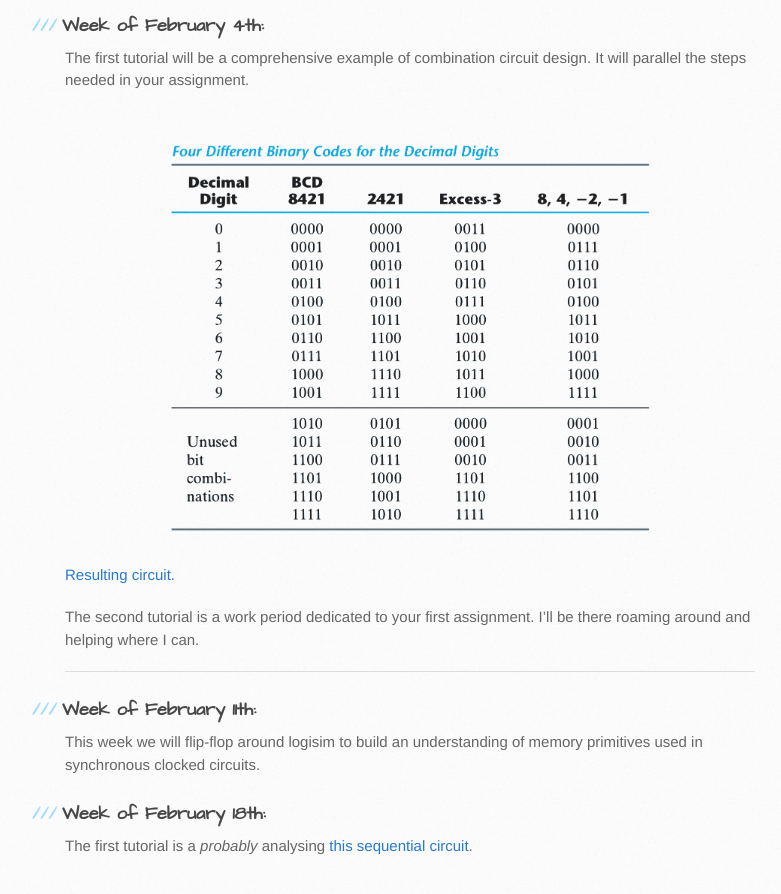
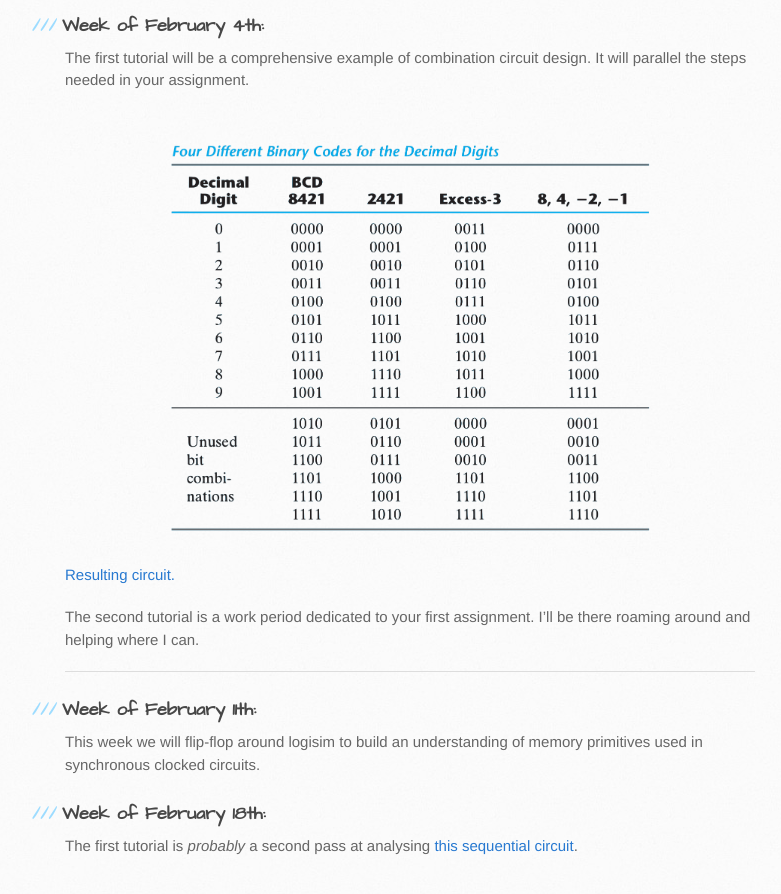
Before and after one commit to philstutorials/philstutorials.github.io, a Jekyll site: the page built from CPSC359W.md, in a window 1280 px wide and 900 px high, scrolled down 2459 px. Shown: the top 894 px of the window, without its empty margins (105-886 px from the left). Built offline with Jekyll 4.4.1, drawn with Linux system fonts in a browser that asks for light colours; our own code applies the rules of GitHub Pages for plain Markdown files.

Commit message:
Update CPSC359W.md

```diff
--- a/CPSC359W.md
+++ b/CPSC359W.md
@@ -76,4 +76,4 @@ The second tutorial is a work period dedicated to your first assignment. I'll be
 This week we will flip-flop around logisim to build an understanding of memory primitives used in synchronous clocked circuits.
 
 ### Week of February 18th:
-The first tutorial is a _probably_ analysing [this sequential circuit](https://raw.githubusercontent.com/philstutorials/philstutorials.github.io/master/_data/analyze_this.circ "Logisim file. Save this to your computer.").
+The first tutorial is _probably_ a second pass at analysing [this sequential circuit](https://raw.githubusercontent.com/philstutorials/philstutorials.github.io/master/_data/analyze_this.circ "Logisim file. Save this to your computer.").
```
